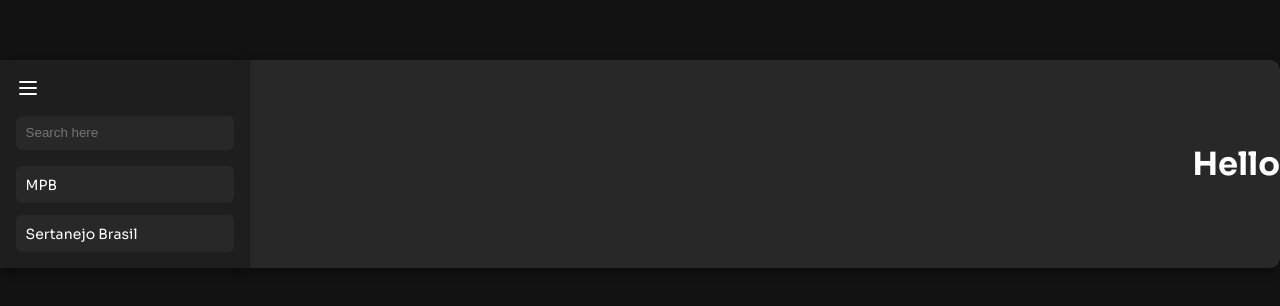
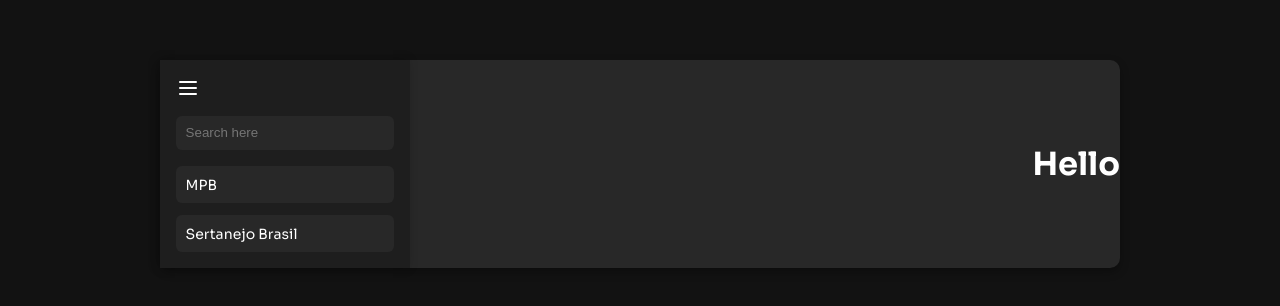
Before and after one commit to Osouzaa/Teste---FrontEnd, a React (Vite) app: page / in a window 1280 px wide. Shown: the part 236-542 px from the top of the page. Built offline with nearby package versions, Linux system fonts and the light colour scheme.

Commit message:
feat: created components Radio

```diff
--- a/src/App/styles.ts
+++ b/src/App/styles.ts
@@ -14,7 +14,7 @@ export const AppContainer = styled.div`
 `;
 
 export const AppContent = styled.div`
-  max-width: 90rem;
+  max-width: 60rem;
   width: 100%;
   display: flex;
   justify-content: space-between;
```
Also changed, not shown: src/components/Radio/index.tsx (added, +7 -0 lines), src/components/Radio/styles.ts (added).
